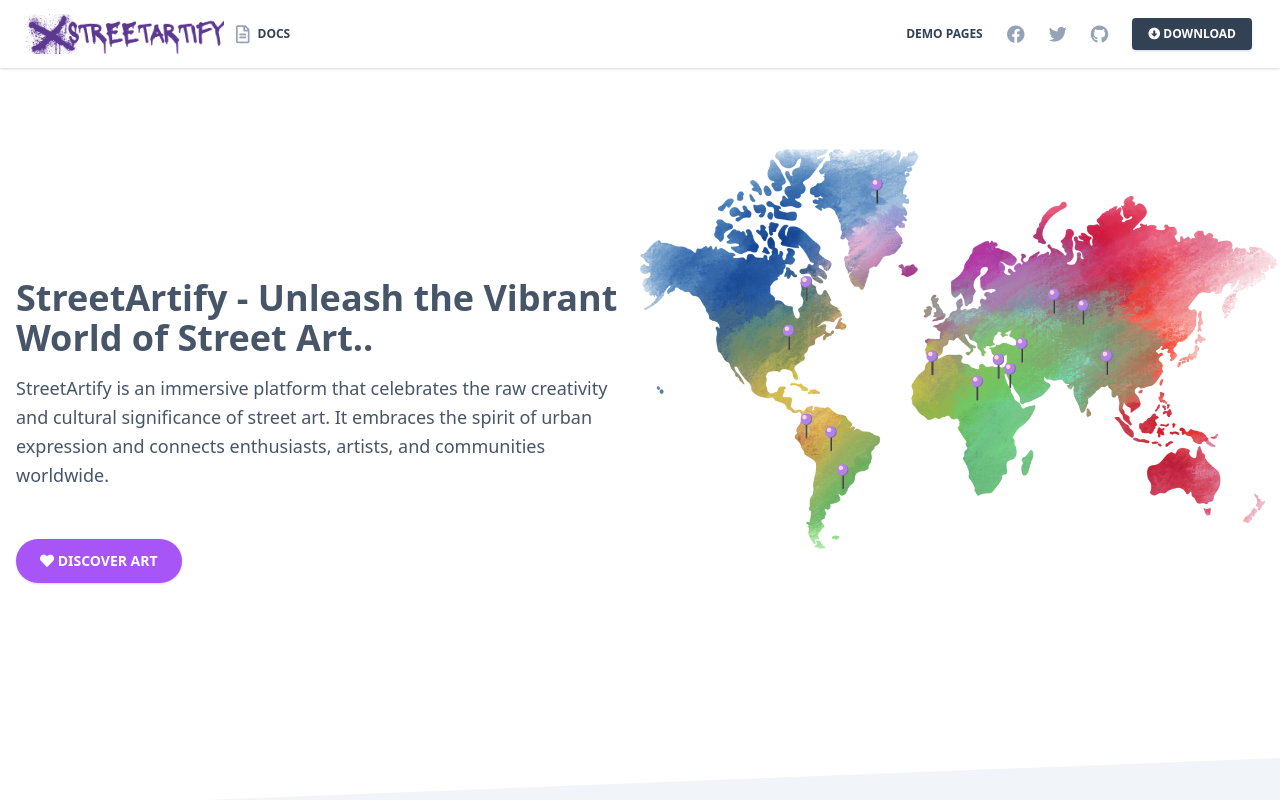
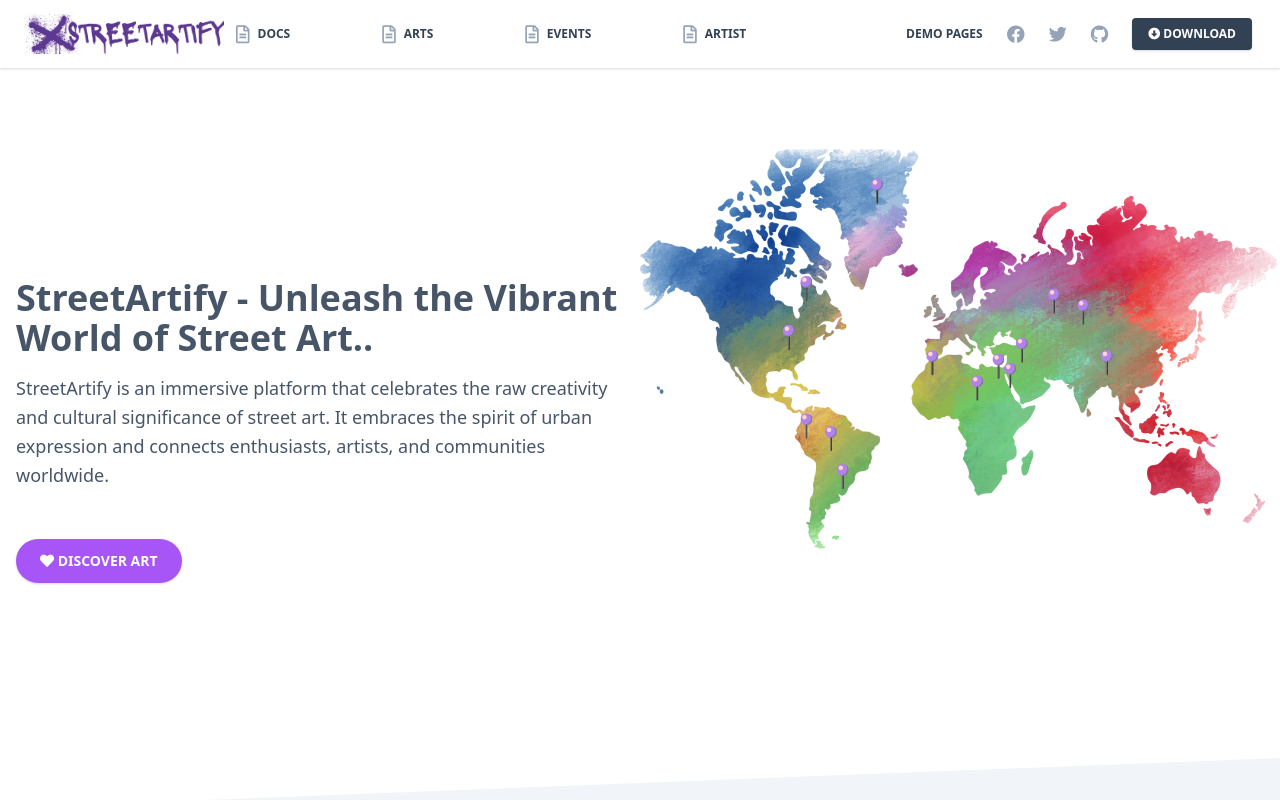
Before and after one commit to street-art-platform/front-end, a Next.js app: page / in a window 1280 px wide. Shown: the top 800 px of the page. Built offline with nearby package versions, Linux system fonts and the light colour scheme.

Commit message:
navbar for index

```diff
--- a/components/Navbars/IndexNavbar.js
+++ b/components/Navbars/IndexNavbar.js
@@ -43,6 +43,39 @@ export default function Navbar(props) {
                 >
                   <i className="text-blueGray-400 far fa-file-alt text-lg leading-lg mr-2" />{" "}
                   Docs
+                </a>
+              </li>
+            </ul>
+            <ul className="flex flex-col lg:flex-row list-none mr-auto">
+              <li className="flex items-center">
+                <a
+                  className="hover:text-blueGray-500 text-blueGray-700 px-3 py-4 lg:py-2 flex items-center text-xs uppercase font-bold"
+                  href="https://www.creative-tim.com/learning-lab/tailwind/nextjs/overview/notus?ref=nnjs-index-navbar"
+                >
+                  <i className="text-blueGray-400 far fa-file-alt text-lg leading-lg mr-2" />{" "}
+                  Arts
+                </a>
+              </li>
+            </ul>
+            <ul className="flex flex-col lg:flex-row list-none mr-auto">
+              <li className="flex items-center">
+                <a
+                  className="hover:text-blueGray-500 text-blueGray-700 px-3 py-4 lg:py-2 flex items-center text-xs uppercase font-bold"
+                  href="https://www.creative-tim.com/learning-lab/tailwind/nextjs/overview/notus?ref=nnjs-index-navbar"
+                >
+                  <i className="text-blueGray-400 far fa-file-alt text-lg leading-lg mr-2" />{" "}
+                  Events
+                </a>
+              </li>
+            </ul>
+            <ul className="flex flex-col lg:flex-row list-none mr-auto">
+              <li className="flex items-center">
+                <a
+                  className="hover:text-blueGray-500 text-blueGray-700 px-3 py-4 lg:py-2 flex items-center text-xs uppercase font-bold"
+                  href="https://www.creative-tim.com/learning-lab/tailwind/nextjs/overview/notus?ref=nnjs-index-navbar"
+                >
+                  <i className="text-blueGray-400 far fa-file-alt text-lg leading-lg mr-2" />{" "}
+                  Artist
                 </a>
               </li>
             </ul>
```
